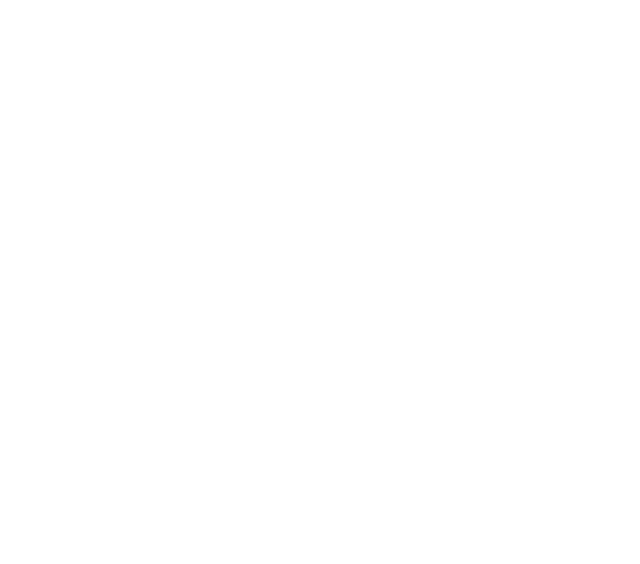
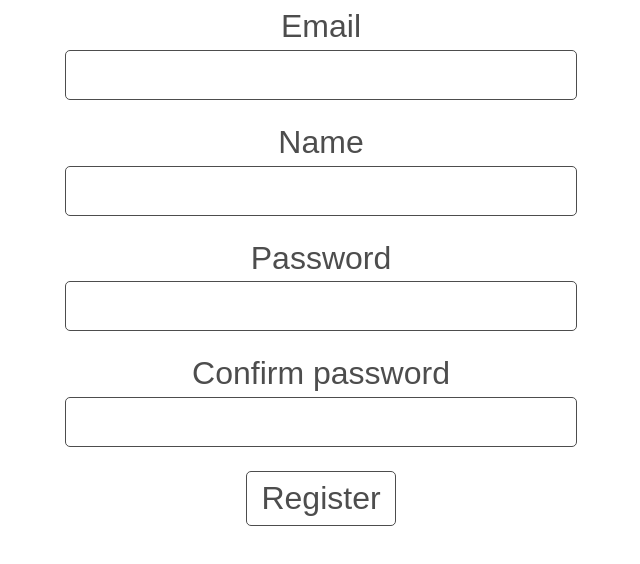
Before and after one commit to dmarch0/bookkeeper, a React (Create React App) app in the folder client/: page /register in a window 1280 px wide. Shown: the top 564 px of the page, without its empty margins (319-959 px from the left). Built offline with nearby package versions, Linux system fonts and the light colour scheme.

Commit message:
added register form

```diff
--- a/client/src/App.js
+++ b/client/src/App.js
@@ -8,6 +8,7 @@
 import reducers from "./reducers";
 import MainWrapper from "./components/common/MainWrapper";
 import Login from "./components/auth/Login";
+import Register from "./components/auth/Register";
 import ProtectedRoute from "./components/common/ProtectedRoute";
 import Dashboard from "./components/books/Dashboard";
 import setAuthToken from "./utils/setAuthToken";
@@ -58,6 +59,7 @@
         <Router>
           <Switch>
             <Route exact path="/login" component={Login} />
+            <Route exact path="/register" component={Register} />
           </Switch>
           <Switch>
             <ProtectedRoute exact path="/books" component={Dashboard} />
--- a/client/src/actions/authActions.js
+++ b/client/src/actions/authActions.js
@@ -37,3 +37,16 @@
     type: LOGOUT_USER
   };
 };
+
+export const registerUser = (formValues, history) => dispatch => {
+  axios({
+    method: "post",
+    mode: "no-cors",
+    data: formValues,
+    url: "/api/users/register"
+  })
+    .then(response => history.push("/login"))
+    .catch(err => {
+      dispatch({ type: FORM_ERROR, payload: err.response.data });
+    });
+};
--- a/client/src/components/auth/Register.js
+++ b/client/src/components/auth/Register.js
@@ -0,0 +1,56 @@
+import React from "react";
+import { reduxForm } from "redux-form";
+import { connect } from "react-redux";
+
+import { registerUser } from "../../actions/authActions";
+import InputField from "../common/InputField";
+import SubmitButton from "../common/SubmitButton";
+
+const Register = ({ handleSubmit, formError, registerUser, history }) => {
+  return (
+    <form
+      onSubmit={handleSubmit(formValues => registerUser(formValues, history))}
+    >
+      <InputField
+        name="email"
+        label="Email"
+        small
+        centered
+        error={formError.email}
+      />
+      <InputField
+        name="namel"
+        label="Name"
+        small
+        centered
+        error={formError.name}
+      />
+      <InputField
+        name="password"
+        label="Password"
+        small
+        centered
+        error={formError.password}
+      />
+      <InputField
+        name="password2"
+        label="Confirm password"
+        small
+        centered
+        error={formError.password2}
+      />
+      <SubmitButton centered>Register</SubmitButton>
+    </form>
+  );
+};
+
+const formConntect = reduxForm({ form: "register" })(Register);
+
+const mapStateToProps = state => {
+  return { formError: state.formError };
+};
+
+export default connect(
+  mapStateToProps,
+  { registerUser }
+)(formConntect);
```
